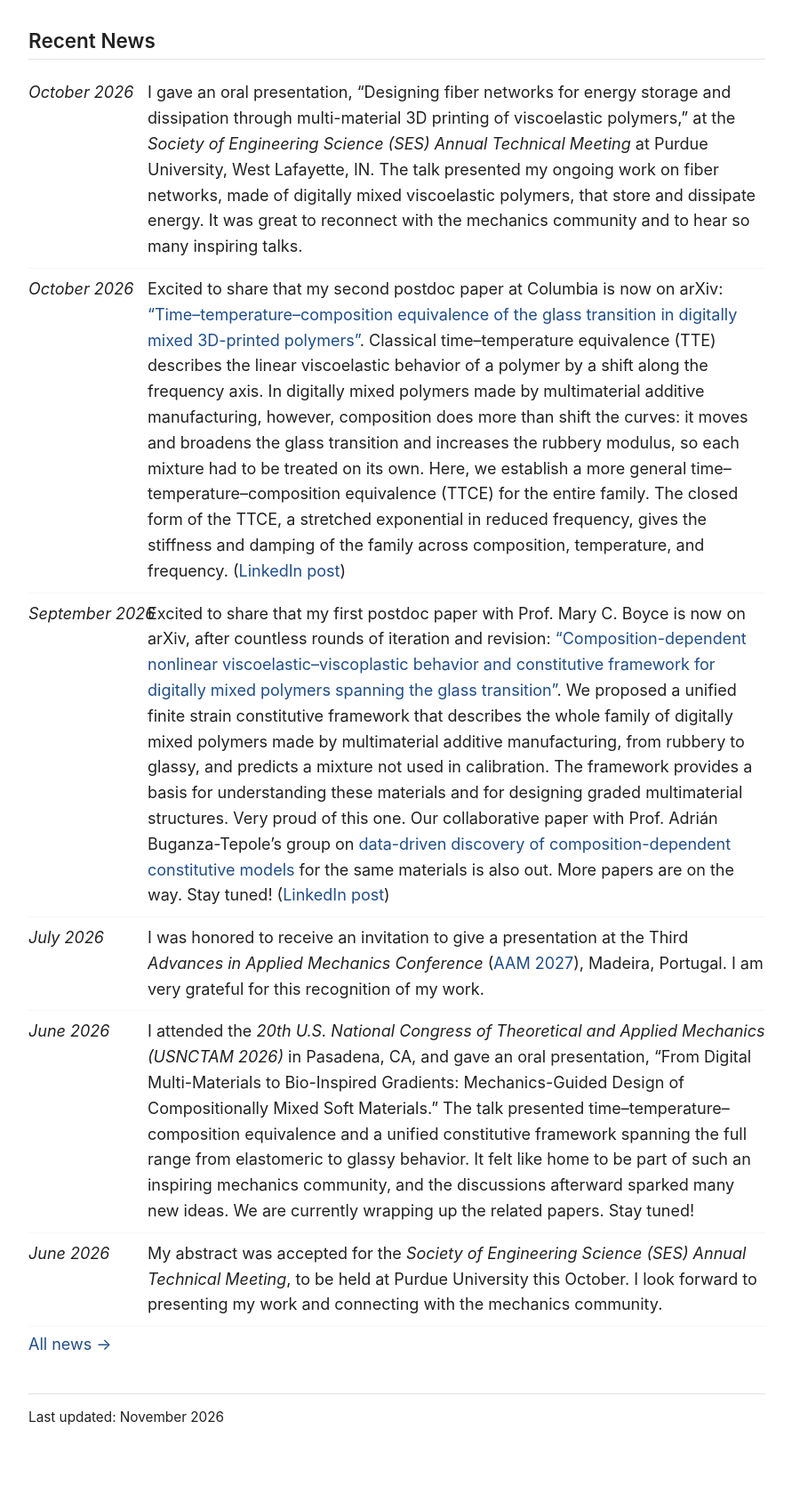
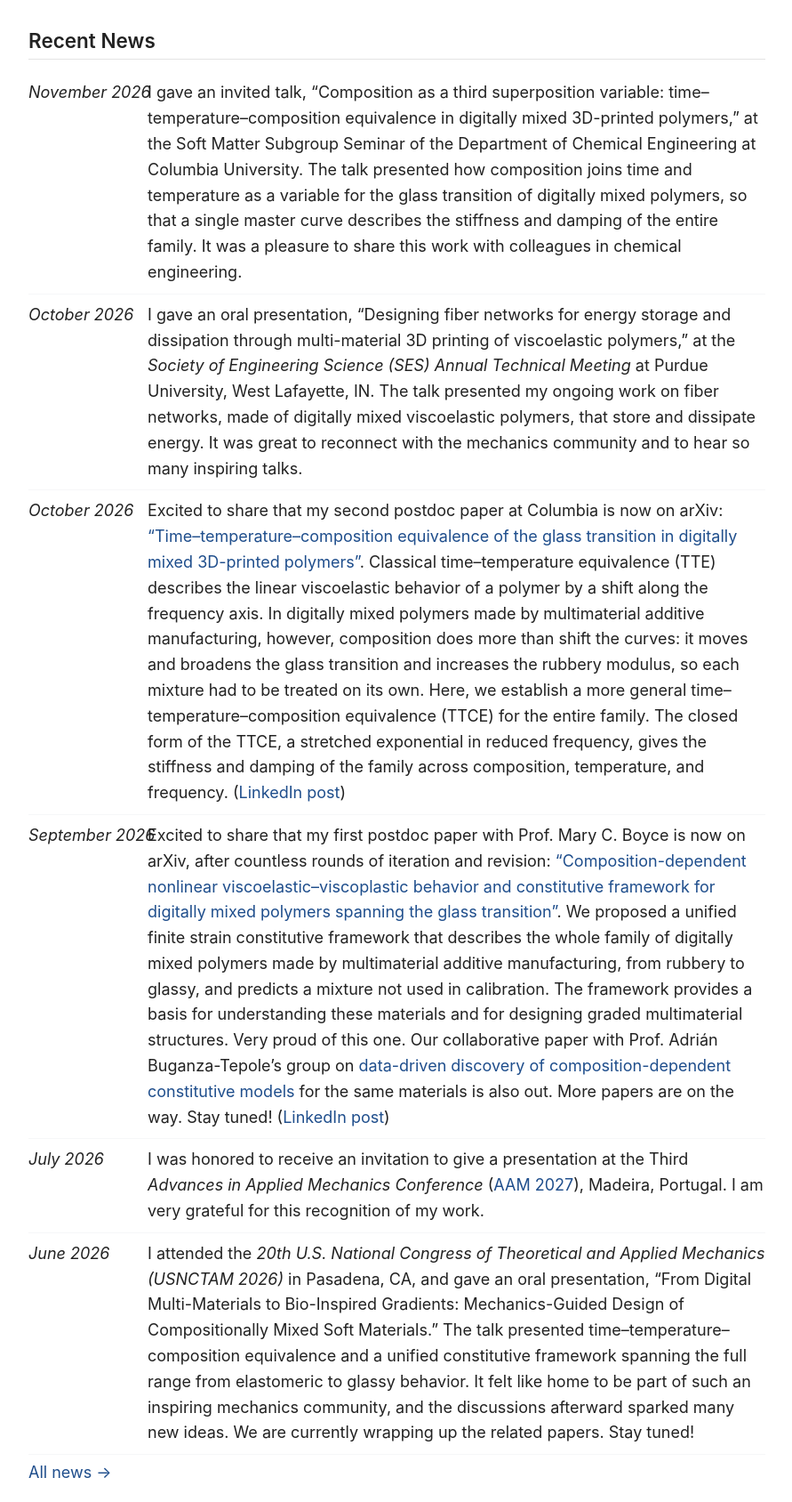
Before and after one commit to beijunshen/beijunshen.github.io, a plain HTML site: page index.html in a window 1280 px wide. Shown: the part 3685-5373 px from the top of the page at 89% size, without its empty margins (350-1241 px from the left). Before the commit the page ends 5331 px from the top, so only its background shows below. Drawn offline with Linux system fonts and the light colour scheme.

Commit message:
Columbia ChemE Soft Matter Subgroup Seminar given (Nov 13): news item on Home and News, '(scheduled)' removed from Publications & Talks
Co-Authored-By: Claude Opus 5.5 <noreply@anthropic.com>

```diff
--- a/index.html
+++ b/index.html
@@ -219,12 +219,12 @@ models.
 <section>
 <h2>Recent News</h2>
 <ul class="news">
+    <li><span class="date">November 2026</span><div class="text">I gave an invited talk, “Composition as a third superposition variable: time–temperature–composition equivalence in digitally mixed 3D-printed polymers,” at the Soft Matter Subgroup Seminar of the Department of Chemical Engineering at Columbia University. The talk presented how composition joins time and temperature as a variable for the glass transition of digitally mixed polymers, so that a single master curve describes the stiffness and damping of the entire family. It was a pleasure to share this work with colleagues in chemical engineering.</div></li>
     <li><span class="date">October 2026</span><div class="text">I gave an oral presentation, “Designing fiber networks for energy storage and dissipation through multi-material 3D printing of viscoelastic polymers,” at the <i>Society of Engineering Science (SES) Annual Technical Meeting</i> at Purdue University, West Lafayette, IN. The talk presented my ongoing work on fiber networks, made of digitally mixed viscoelastic polymers, that store and dissipate energy. It was great to reconnect with the mechanics community and to hear so many inspiring talks.</div></li>
     <li><span class="date">October 2026</span><div class="text">Excited to share that my second postdoc paper at Columbia is now on arXiv: <a href="https://doi.org/10.48550/arXiv.2610.14986" target="_blank" rel="noopener noreferrer"> “Time–temperature–composition equivalence of the glass transition in digitally mixed 3D-printed polymers”</a>. Classical time–temperature equivalence (TTE) describes the linear viscoelastic behavior of a polymer by a shift along the frequency axis. In digitally mixed polymers made by multimaterial additive manufacturing, however, composition does more than shift the curves: it moves and broadens the glass transition and increases the rubbery modulus, so each mixture had to be treated on its own. Here, we establish a more general time–temperature–composition equivalence (TTCE) for the entire family. The closed form of the TTCE, a stretched exponential in reduced frequency, gives the stiffness and damping of the family across composition, temperature, and frequency. (<a href="https://www.linkedin.com/feed/update/urn:li:activity:7515976046169600002/" target="_blank" rel="noopener noreferrer">LinkedIn post</a>)</div></li>
     <li><span class="date">September 2026</span><div class="text">Excited to share that my first postdoc paper with Prof. Mary C. Boyce is now on arXiv, after countless rounds of iteration and revision: <a href="https://doi.org/10.48550/arXiv.2609.04399" target="_blank" rel="noopener noreferrer"> “Composition-dependent nonlinear viscoelastic–viscoplastic behavior and constitutive framework for digitally mixed polymers spanning the glass transition”</a>. We proposed a unified finite strain constitutive framework that describes the whole family of digitally mixed polymers made by multimaterial additive manufacturing, from rubbery to glassy, and predicts a mixture not used in calibration. The framework provides a basis for understanding these materials and for designing graded multimaterial structures. Very proud of this one. Our collaborative paper with Prof. Adrián Buganza-Tepole’s group on <a href="https://doi.org/10.48550/arXiv.2609.04541" target="_blank" rel="noopener noreferrer">data-driven discovery of composition-dependent constitutive models</a> for the same materials is also out. More papers are on the way. Stay tuned! (<a href="https://www.linkedin.com/feed/update/urn:li:activity:7503520522584899585/" target="_blank" rel="noopener noreferrer">LinkedIn post</a>)</div></li>
     <li><span class="date">July 2026</span><div class="text">I was honored to receive an invitation to give a presentation at the Third <i>Advances in Applied Mechanics Conference</i> (<a href="https://www.aam-conf.com/" target="_blank" rel="noopener noreferrer">AAM 2027</a>), Madeira, Portugal. I am very grateful for this recognition of my work.</div></li>
     <li><span class="date">June 2026</span><div class="text">I attended the <i>20th U.S. National Congress of Theoretical and Applied Mechanics (USNCTAM 2026)</i> in Pasadena, CA, and gave an oral presentation, “From Digital Multi-Materials to Bio-Inspired Gradients: Mechanics-Guided Design of Compositionally Mixed Soft Materials.” The talk presented time–temperature–composition equivalence and a unified constitutive framework spanning the full range from elastomeric to glassy behavior. It felt like home to be part of such an inspiring mechanics community, and the discussions afterward sparked many new ideas. We are currently wrapping up the related papers. Stay tuned!</div></li>
-    <li><span class="date">June 2026</span><div class="text">My abstract was accepted for the <i>Society of Engineering Science (SES) Annual Technical Meeting</i>, to be held at Purdue University this October. I look forward to presenting my work and connecting with the mechanics community.</div></li>
 </ul>
 <p class="more"><a href="news.html">All news &rarr;</a></p>
 </section>
```
Also changed, not shown: news.html (+1 -0 lines), publications.html (+1 -1 lines).
